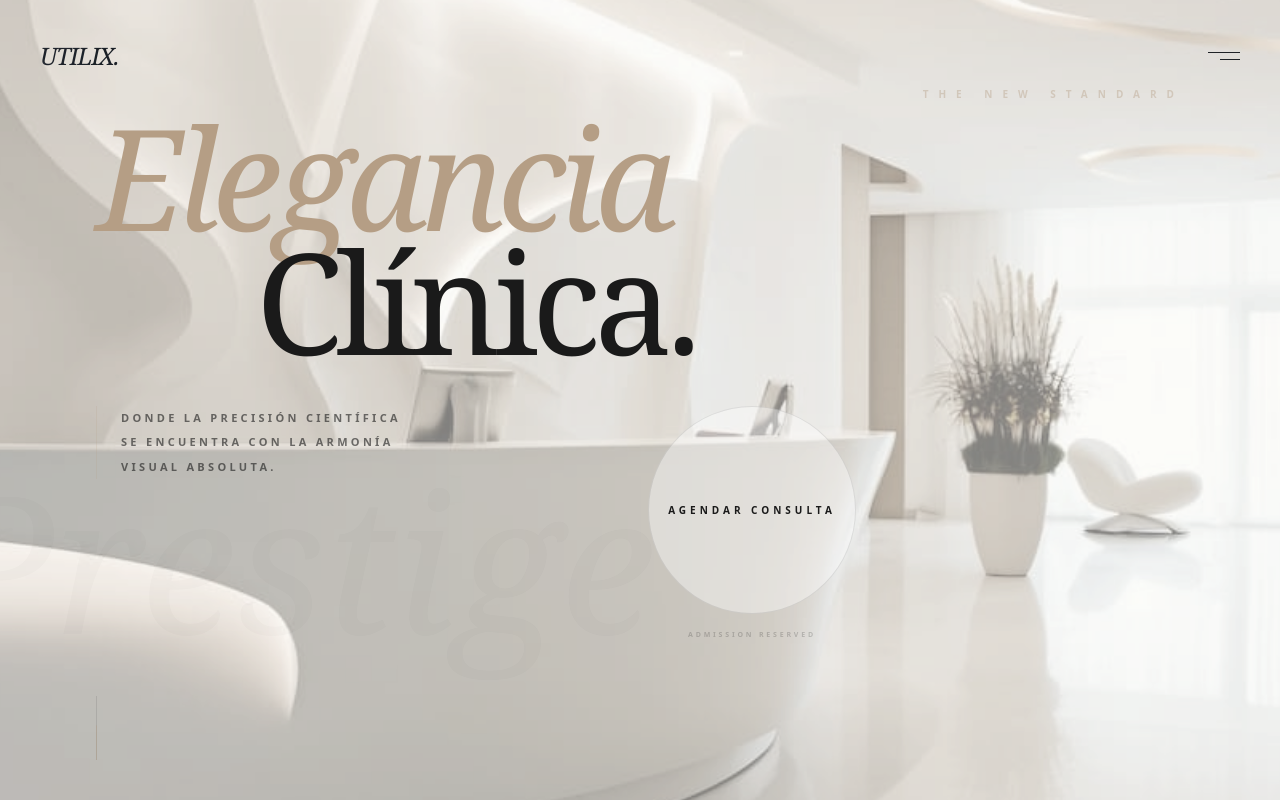
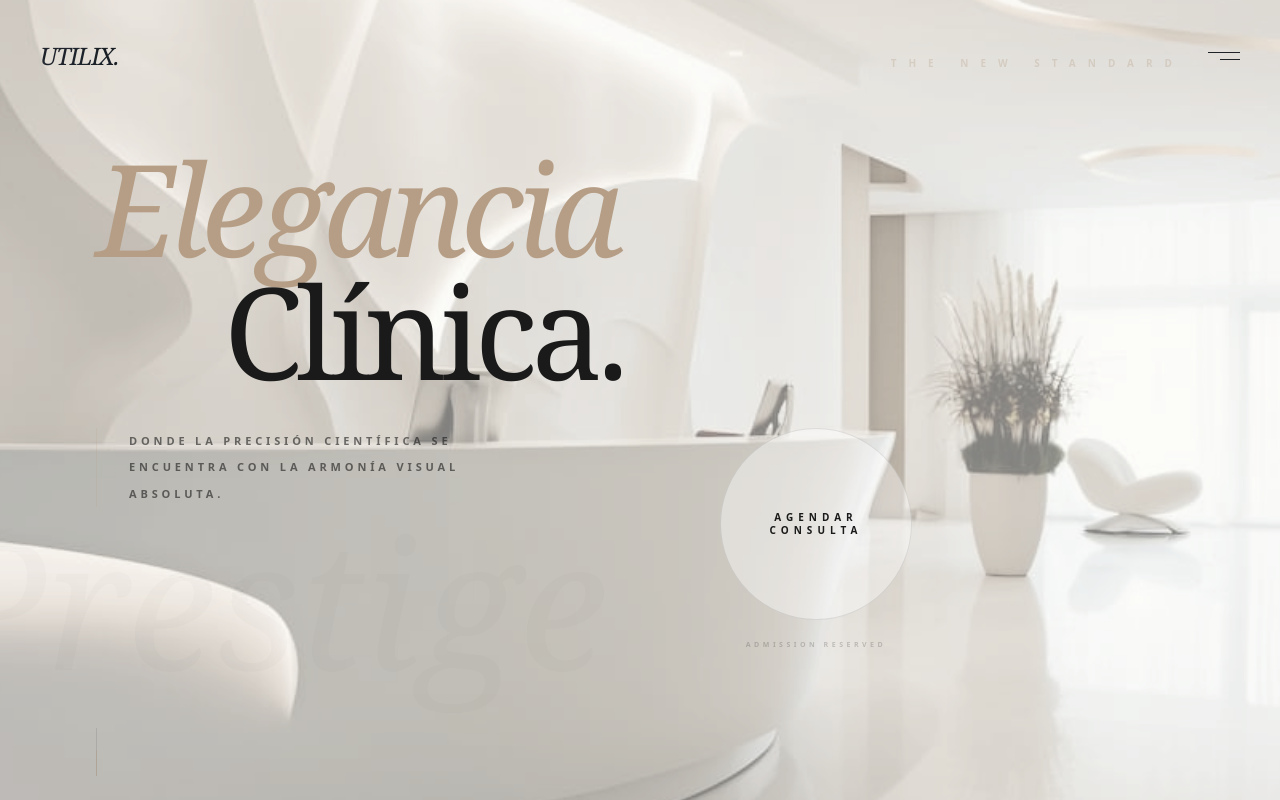
Before and after one commit to utilixdev/editorial-template, a Next.js app: page / in a window 1280 px wide. Shown: the top 800 px of the page. Built offline with nearby package versions, Linux system fonts and the light colour scheme; a web font is replaced by a local one.

Commit message:
refactor: optimización de jerarquía visual Hero Tier 1, corrección de colisión de Viewport y asimetría de marca

```diff
--- a/components/Hero.tsx
+++ b/components/Hero.tsx
@@ -17,7 +17,6 @@ export default function Hero({
   useEffect(() => {
     const handleMouseMove = (e: MouseEvent) => {
       const { clientX, clientY } = e;
-      // Parallax de alta fidelidad
       const moveX = (clientX - window.innerWidth / 2) / 100;
       const moveY = (clientY - window.innerHeight / 2) / 100;
       setMousePos({ x: moveX, y: moveY });
@@ -33,9 +32,9 @@ export default function Hero({
   return (
     <section
       ref={containerRef}
-      className="relative min-h-screen flex flex-col bg-[#FAF9F6] overflow-hidden"
+      className="relative h-screen min-h-[650px] flex flex-col bg-[#FAF9F6] overflow-hidden"
     >
-      {/* 1. FONDO CON PARALLAX PROFUNDO (Sin Blur, Nitidez Clínica) */}
+      {/* 1. FONDO CON PARALLAX PROFUNDO */}
       <motion.div
         className="absolute inset-0 z-0 scale-150"
         style={{ x: springX, y: springY }}
@@ -48,49 +47,52 @@ export default function Hero({
         <div className="absolute inset-0 bg-[#FAF9F6]/20"></div>
       </motion.div>
 
-      {/* 2. CONTENIDO TEXTUAL ASIMÉTRICO */}
+      {/* 2. CONTENIDO TEXTUAL: OPTIMIZACIÓN DE VIEWPORT */}
       <div className="relative z-10 flex-1 flex flex-col justify-center px-6 md:px-24 select-none pointer-events-none">
 
-        {/* Etiqueta Superior Desplazada */}
+        {/* Etiqueta Superior: Flotante para no empujar el layout */}
         <motion.div
           initial={{ opacity: 0 }}
           animate={{ opacity: 1 }}
           transition={{ duration: 2, delay: 0.5 }}
-          className="absolute top-12 md:top-20 right-6 md:right-24 z-20"
+          className="absolute top-8 md:top-14 right-6 md:right-24 z-20"
         >
-          <span className="text-[#B59E85] text-[8px] md:text-[10px] uppercase tracking-[1em] font-black opacity-40">
+          <span className="text-[#B59E85] text-[8px] md:text-[10px] uppercase tracking-[1.2em] font-black opacity-30 text-right block">
             The New Standard
           </span>
         </motion.div>
 
-        <div className="max-w-7xl w-full">
-          {/* H1 CON VIDA PROPIA Y COLORES INVERTIDOS */}
+        {/* CONTENEDOR DE ALTURA CONTROLADA */}
+        <div className="max-w-7xl w-full flex flex-col justify-between py-10">
+
+          {/* H1: Espaciado de Autor (Leading 0.9) */}
           <motion.h1
             initial={{ opacity: 0, x: -30 }}
             animate={{ opacity: 1, x: 0 }}
             transition={{ duration: 2, ease: [0.16, 1, 0.3, 1] }}
-            className="font-serif text-[15vw] md:text-[11vw] leading-[0.82] tracking-[-0.05em] flex flex-col relative z-10"
+            className="font-serif text-[15vw] md:text-[10vw] leading-[0.9] tracking-[-0.05em] flex flex-col relative z-10"
           >
             <span className="text-[#B59E85] italic font-light">
               {isLanding ? "Autoridad" : "Elegancia"}
             </span>
             <motion.span
               style={{ x: useTransform(springX, (v) => v * -1.5) }}
-              className="text-[#1A1A1A] self-start md:ml-40 mt-2"
+              className="text-[#1A1A1A] self-start md:ml-32 mt-2"
             >
               {isLanding ? "Visual." : "Clínica."}
             </motion.span>
           </motion.h1>
 
-          <div className="flex flex-col md:flex-row items-start justify-between mt-24 md:mt-12 gap-16">
-            {/* Bloque de Texto Refinado */}
+          {/* Bloque Inferior: Ajustado para que el botón entre en el primer frame */}
+          <div className="flex flex-col md:flex-row items-start justify-between mt-12 md:mt-10 gap-8">
+
             <motion.div
               initial={{ opacity: 0 }}
               animate={{ opacity: 0.6 }}
               transition={{ delay: 1.4, duration: 2 }}
-              className="max-w-[220px] md:max-w-xs border-l border-[#B59E85]/30 pl-6"
+              className="max-w-[240px] md:max-w-sm border-l border-[#B59E85]/30 pl-8"
             >
-              <p className="text-[#1A1A1A] text-[9px] md:text-[11px] leading-[2.2] uppercase tracking-[0.3em] font-bold">
+              <p className="text-[#1A1A1A] text-[9px] md:text-[11px] leading-[2.4] uppercase tracking-[0.35em] font-bold">
                 {isLanding
                   ? "Elevamos el estándar digital de centros médicos que rechazan lo genérico. Creamos marcas de élite para clínicas que operan en el nivel superior."
                   : "Donde la precisión científica se encuentra con la armonía visual absoluta."
@@ -98,12 +100,12 @@ export default function Hero({
               </p>
             </motion.div>
 
-            {/* BOTÓN CIRCULAR: RECONFIGURACIÓN ASIMÉTRICA */}
+            {/* BOTÓN: COMPACTO Y ASIMÉTRICO (Izquierda en móvil, Centrado-derecha en desktop) */}
             <motion.div
               initial={{ opacity: 0, y: 15 }}
               animate={{ opacity: 1, y: 0 }}
               transition={{ duration: 2, delay: 1.8 }}
-              className="pointer-events-auto z-50 self-start md:self-center md:mx-auto md:pr-40 pb-10"
+              className="pointer-events-auto z-50 self-start md:self-center md:mx-auto md:pr-16"
             >
               <button
                 type="button"
@@ -114,18 +116,14 @@ export default function Hero({
                 }}
                 className="group relative flex flex-col items-center outline-none cursor-pointer"
               >
-                {/* Círculo Minimalista: Pequeño en móvil (w-28), Presencial en desktop (w-52) */}
-                <div className="w-28 h-28 md:w-52 md:h-52 rounded-full border border-[#1A1A1A]/10 flex items-center justify-center relative overflow-hidden transition-all duration-[1500ms] ease-[0.22, 1, 0.36, 1] bg-white/40 group-hover:border-[#B59E85]/60 group-hover:bg-white/80">
-
-                  {/* Llenado sólido suave */}
+                {/* Reducción de tamaño (w-48) para asegurar que no fuerce scroll en laptops */}
+                <div className="w-28 h-28 md:w-48 md:h-48 rounded-full border border-[#1A1A1A]/10 flex items-center justify-center relative overflow-hidden transition-all duration-[1500ms] ease-[0.22, 1, 0.36, 1] bg-white/40 group-hover:border-[#B59E85]/60 group-hover:bg-white/80">
                   <div className="absolute inset-0 bg-[#B59E85] translate-y-full group-hover:translate-y-0 transition-transform duration-[1000ms] ease-[0.22, 1, 0.36, 1]" />
-
-                  <span className="relative z-10 text-[7px] md:text-[10px] uppercase tracking-[0.4em] font-black text-[#1A1A1A] group-hover:text-white transition-colors duration-700 text-center leading-tight px-2">
+                  <span className="relative z-10 text-[7px] md:text-[10px] uppercase tracking-[0.5em] font-black text-[#1A1A1A] group-hover:text-white transition-colors duration-700 text-center leading-tight px-4">
                     {isLanding ? "Solicitar Auditoría" : "Agendar Consulta"}
                   </span>
                 </div>
-
-                <span className="text-[6px] md:text-[7px] uppercase tracking-[0.4em] mt-4 opacity-20 font-bold group-hover:opacity-60 transition-opacity duration-1000">
+                <span className="text-[6px] md:text-[7px] uppercase tracking-[0.5em] mt-5 opacity-20 font-bold group-hover:opacity-60 transition-opacity duration-1000">
                   Admission Reserved
                 </span>
               </button>
@@ -134,15 +132,15 @@ export default function Hero({
         </div>
       </div>
 
-      {/* Marca de agua de fondo - Rigor de Autor */}
-      <div className="absolute bottom-24 left-[-5%] font-serif italic text-[15vw] text-[#1A1A1A]/[0.02] pointer-events-none select-none z-0">
+      {/* Marca de agua de fondo */}
+      <div className="absolute bottom-16 left-[-5%] font-serif italic text-[14vw] text-[#1A1A1A]/[0.02] pointer-events-none select-none z-0">
         Prestige
       </div>
 
-      {/* Indicador de Scroll Minimalista */}
-      <div className="absolute bottom-10 left-6 md:left-24 h-16 w-[1px] bg-[#1A1A1A]/10 overflow-hidden z-20">
+      {/* Indicador de Scroll: Posición optimizada para 100vh */}
+      <div className="absolute bottom-6 left-6 md:left-24 h-12 w-[1px] bg-[#1A1A1A]/10 overflow-hidden z-20">
         <motion.div
-          animate={{ y: [-64, 64] }}
+          animate={{ y: [-48, 48] }}
           transition={{ duration: 4, repeat: Infinity, ease: "linear" }}
           className="w-full h-full bg-[#B59E85]/40"
         />
```
